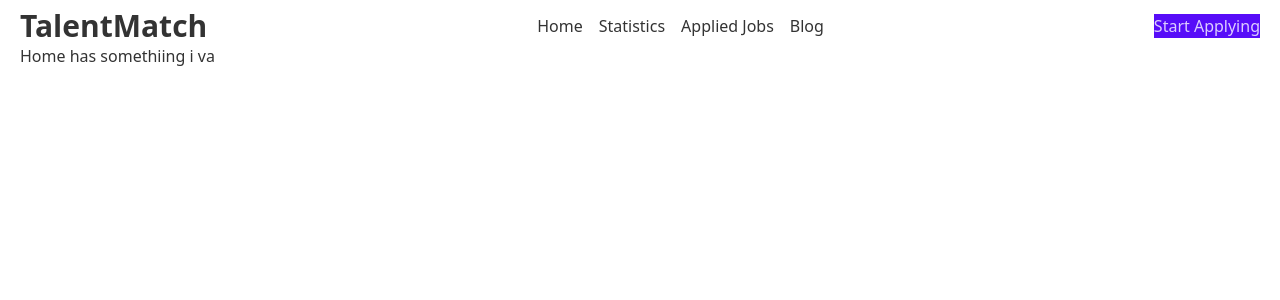
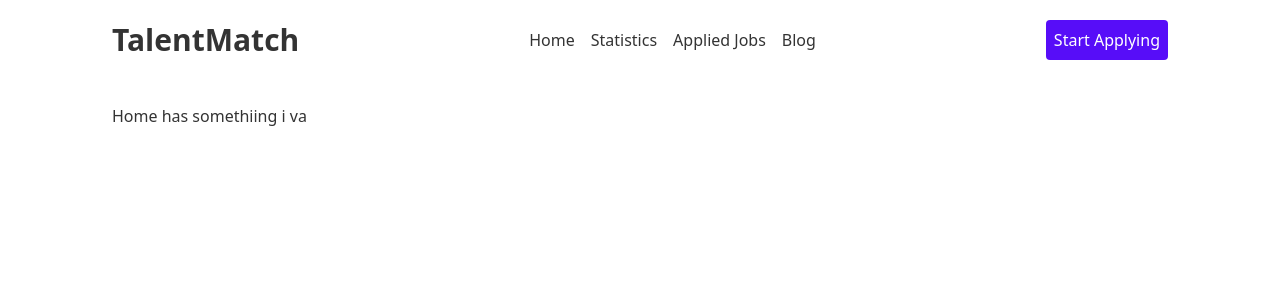
Before and after one commit to smmunna/talent-match-job-service, a React (Vite) app: page / in a window 1280 px wide. Shown: the top 300 px of the page. Built offline with nearby package versions, Linux system fonts and the light colour scheme.

Commit message:
Header structure done

```diff
--- a/src/components/Header/Header.jsx
+++ b/src/components/Header/Header.jsx
@@ -3,7 +3,7 @@ import { Link } from 'react-router-dom';
 import './Header.css';
 const Header = () => {
     return (
-        <div className='md:flex md:justify-between md:items-center'>
+        <div className='md:flex md:justify-between md:items-center py-3'>
             {/* Brand Name */}
             <div>
                 <h3 className='text-2xl lg:text-3xl font-bold'>TalentMatch</h3>
@@ -16,13 +16,10 @@ const Header = () => {
                     <li><Link to="/appliedjobs">Applied Jobs</Link></li>
                     <li><Link to="/blog">Blog</Link></li>
                 </ul>
-
-
-
             </div>
             {/* Apply Button */}
             <div>
-                <button className='btn-primary'>Start Applying</button>
+                <button className='text-white p-2 rounded bg-primary'>Start Applying</button>
             </div>
 
         </div>
--- a/src/components/Home/Home.jsx
+++ b/src/components/Home/Home.jsx
@@ -2,7 +2,7 @@ import React from 'react';
 import './Home.css'
 const Home = () => {
     return (
-        <div>
+        <div className='mt-3 lg:mt-8'>
             Home has somethiing i va
         </div>
     );
--- a/src/components/Layout/Main.jsx
+++ b/src/components/Layout/Main.jsx
@@ -7,7 +7,7 @@ import './Main.css';
 const Main = () => {
     return (
         <div className='Main'>
-            <div className='p-2 lg:px-5'>
+            <div className='p-2 lg:px-28'>
                 <Header />
                 <Home />
             </div>
```
Lines whose indentation alone changed are shown as unchanged.
